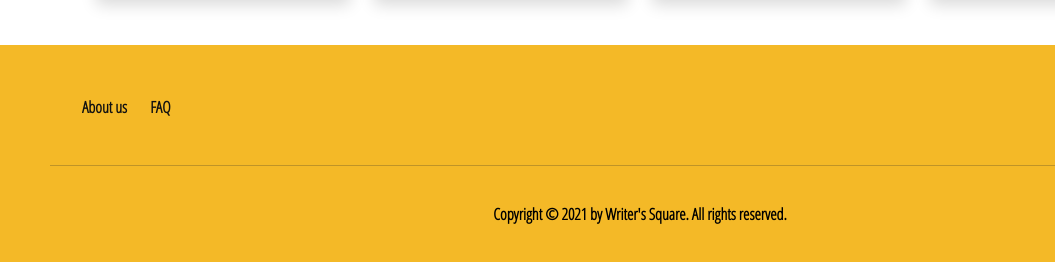
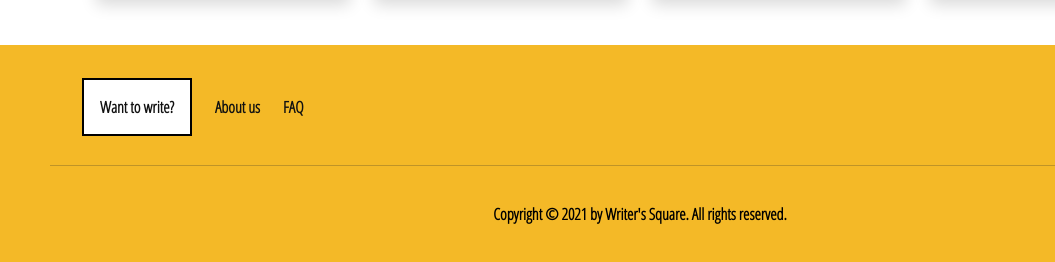
Before and after one commit to kunalbafna3/Writers--Square, a plain HTML site: page index.html in a window 1280 px wide. Shown: the part 1898-2160 px from the top of the page, 0-1055 px from the left. Drawn offline with nearby package versions, Linux system fonts and the light colour scheme.

Commit message:
add favicon

```diff
--- a/css/styles.css
+++ b/css/styles.css
@@ -11,7 +11,7 @@
 /* background image */
 .header {
   background-image: linear-gradient(rgba(0, 0, 0, 0.7), rgba(0, 0, 0, 0.7)),
-    url(image/pen.jpg);
+    url('image/pen.jpg');
   background-size: cover;
   background-position: center;
   height: 70vh;
@@ -102,6 +102,18 @@ color: #000;
     float: right;
 }
 
+.want-write{
+background-color: white;
+padding: 1rem;
+border: 2px solid #000 !important;
+}
+
+.want-write:hover{
+	color: #fff;
+	background-color: #000;
+	border: 2px solid #000 !important;
+}
+
 .footer-nav li,
 .social-links li {
     display: inline-block;
--- a/index.html
+++ b/index.html
@@ -14,6 +14,8 @@
 
   <!-- bootstrap cdn -->
   <link href="https://cdn.jsdelivr.net/npm/bootstrap@5.1.0/dist/css/bootstrap.min.css" rel="stylesheet" integrity="sha384-KyZXEAg3QhqLMpG8r+8fhAXLRk2vvoC2f3B09zVXn8CA5QIVfZOJ3BCsw2P0p/We" crossorigin="anonymous">
+
+<link rel="icon" href="img/fav.png">
 
   <!-- icons link -->
   <script src=" https://unpkg.com/ionicons@5.2.3/dist/ionicons.js">
@@ -171,9 +173,10 @@
     <div class="row">
       <div class="col span-1-of-2">
         <ul class="footer-nav">
-          <li><a href="#">About us</a></li>
+          <li><a href="#" class="want-write">Want to write?</a></li>
+		  <li><a href="#">About us</a></li>
           <li><a href="#">FAQ</a></li>
-        </ul>
+		          </ul>
       </div>
       <div class="col span-1-of-2">
         <ul class="social-links">
```
Also changed, not shown: img/fav.PNG (added).
